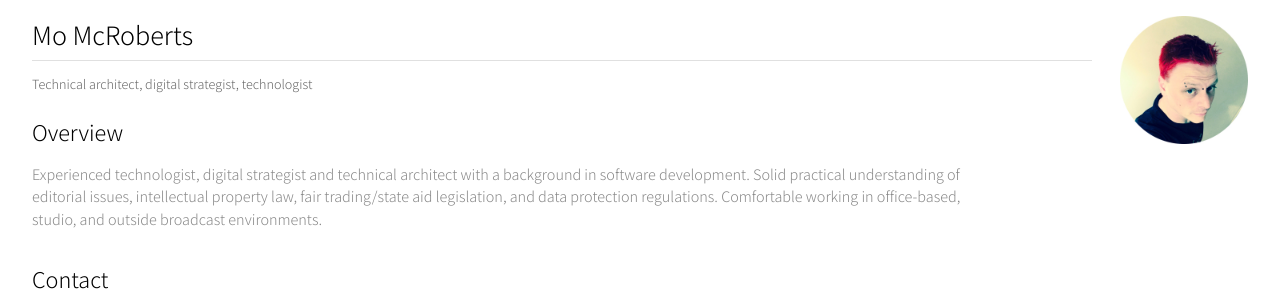
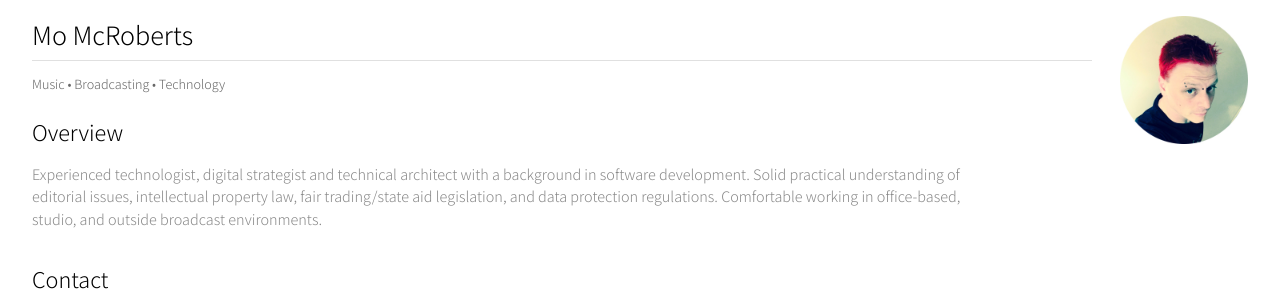
Before and after one commit to nevali/projects, a PHP site: page / in a window 1280 px wide. Shown: the top 300 px of the page. Run offline with PHP 8.4, Linux system fonts and the light colour scheme.

Commit message:
Update tagline

```diff
--- a/index.php
+++ b/index.php
@@ -13,7 +13,7 @@
 	<body>
 		<header>
 			<h1>Mo McRoberts</h1>
-			<h2>Technical architect, digital strategist, technologist</h2>
+			<h2>Music • Broadcasting • Technology</h2>
 		</header>
 		<main>
 	 		<section id="profile">
```
